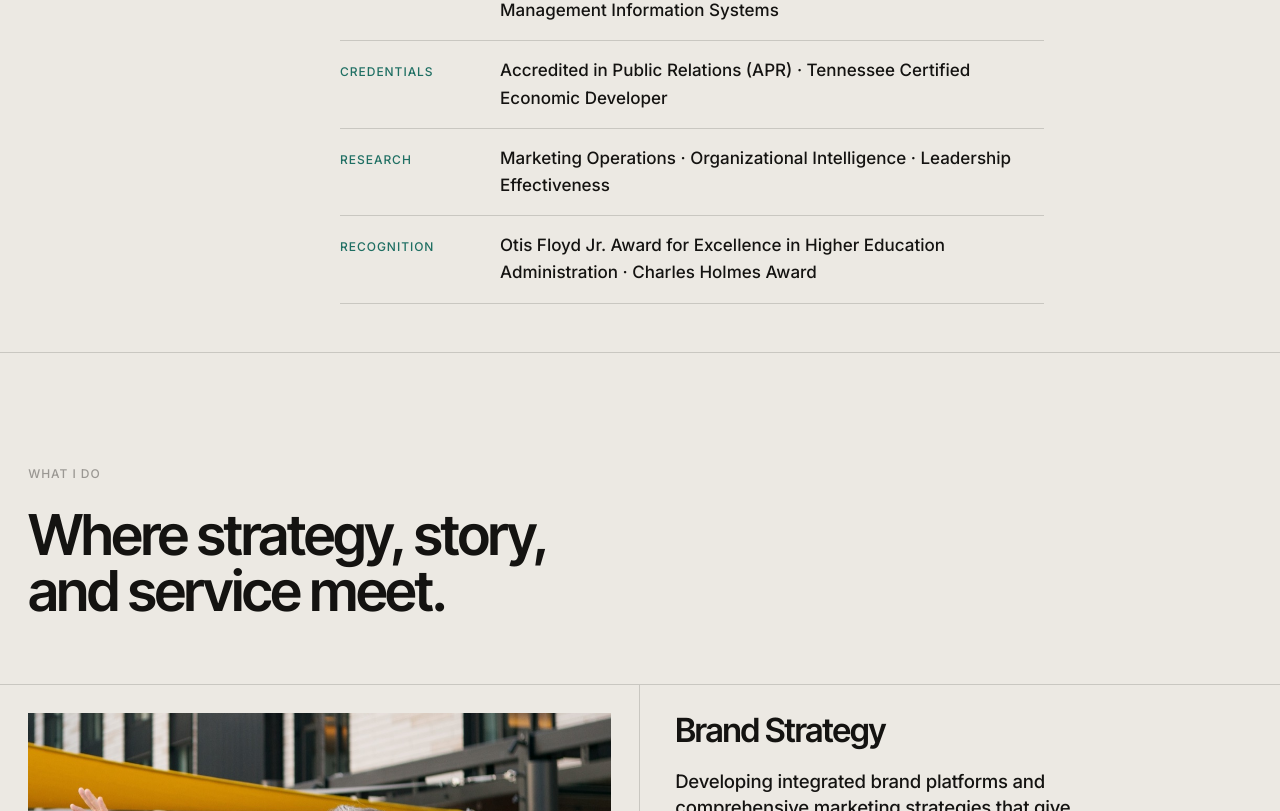
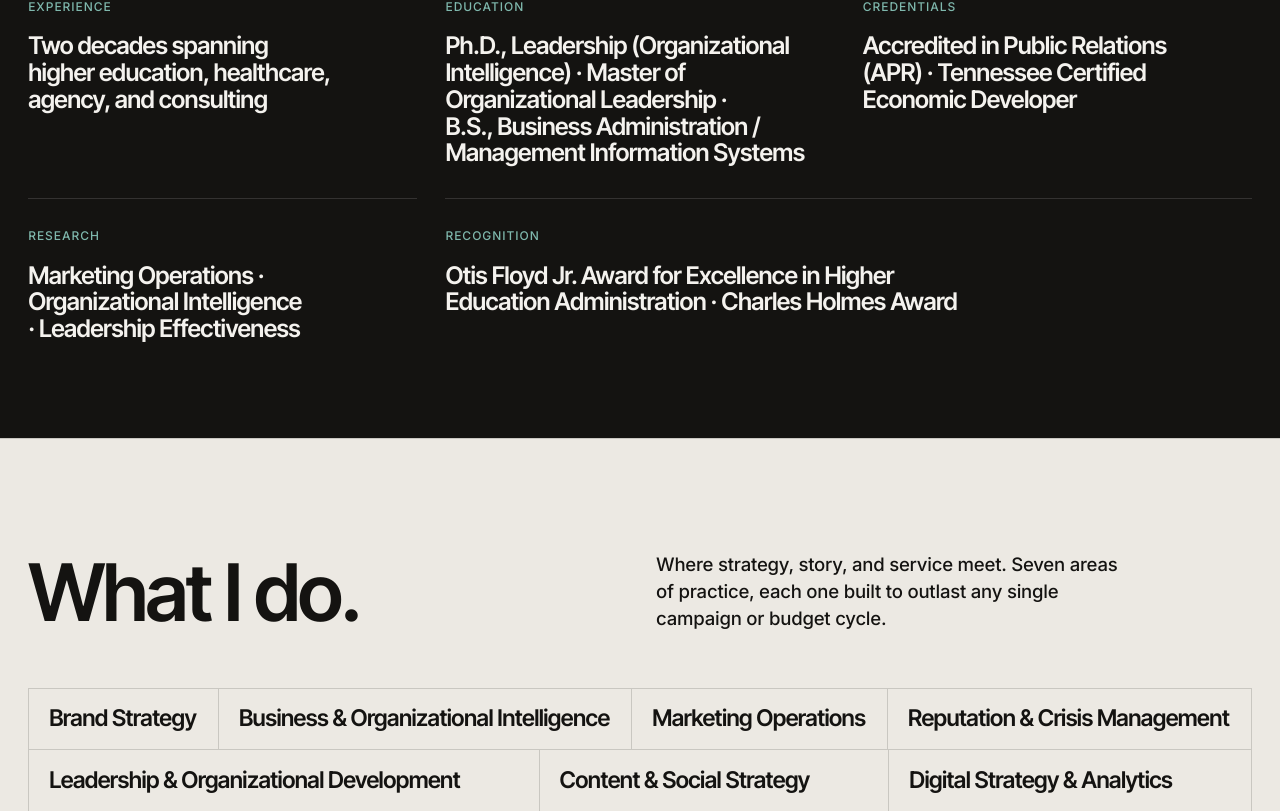
Before and after one commit to matthewgann/matthewgann.github.io, a Next.js app: page / in a window 1280 px wide. Shown: the part 2909-3720 px from the top of the page. Built offline with nearby package versions, Linux system fonts and the light colour scheme.

Commit message:
Home: At a glance as a dark statement band with scroll reveal; What I do headline with area map; Content & Social Strategy card

```diff
--- a/app/globals.css
+++ b/app/globals.css
@@ -11,6 +11,7 @@
   --line-strong: rgba(20, 19, 17, 0.32);
   --accent: #1F6F63;        /* deep teal */
   --accent-ink: #F1F7F5;
+  --accent-soft: #7FB8AD;  /* teal for small text on the dark ground */
   --dark: #141311;
   --on-dark: #F4F2EE;
   --on-dark-soft: rgba(244, 242, 238, 0.56);
@@ -609,3 +610,68 @@ a { color: inherit; }
 }
 .career-rail-item a:hover { color: var(--accent); }
 .career-row { transition: opacity 0.3s ease; }
+
+/* ── Scroll reveal ──────────────────────────────────────────── */
+.reveal .reveal-item {
+  opacity: 0;
+  transform: translate3d(0, 18px, 0);
+  transition: opacity 0.7s cubic-bezier(0.16, 1, 0.3, 1), transform 0.7s cubic-bezier(0.16, 1, 0.3, 1);
+  transition-delay: calc(var(--i, 0) * 90ms);
+}
+.reveal.is-in .reveal-item {
+  opacity: 1;
+  transform: none;
+}
+@media (prefers-reduced-motion: reduce) {
+  .reveal .reveal-item { opacity: 1; transform: none; transition: none; }
+}
+
+/* ── At a glance band ───────────────────────────────────────── */
+.glance-cell {
+  border-top: 1px solid var(--on-dark-line);
+  padding: 1.75rem 0 2rem;
+}
+@media (min-width: 768px) {
+  .glance-grid {
+    display: grid;
+    grid-template-columns: repeat(3, minmax(0, 1fr));
+    column-gap: var(--gutter);
+  }
+  .glance-cell.span-2 { grid-column: span 2; }
+}
+.glance-value {
+  font-family: var(--font-inter-tight), system-ui, sans-serif;
+  font-weight: 600;
+  letter-spacing: -0.025em;
+  line-height: 1.1;
+  font-size: clamp(1.25rem, 1.9vw, 1.7rem);
+  color: var(--on-dark);
+  text-wrap: balance;
+}
+
+/* ── What I do: area map ────────────────────────────────────── */
+.area-map {
+  display: flex;
+  flex-wrap: wrap;
+  border-top: 1px solid var(--line);
+  border-left: 1px solid var(--line);
+}
+.area-map a {
+  flex: 1 1 auto;
+  min-width: 0;
+  padding: 1.1rem 1.25rem 1.2rem;
+  border-right: 1px solid var(--line);
+  border-bottom: 1px solid var(--line);
+  font-family: var(--font-inter-tight), system-ui, sans-serif;
+  font-weight: 600;
+  letter-spacing: -0.025em;
+  line-height: 1.05;
+  font-size: clamp(1.2rem, 1.8vw, 1.6rem);
+  color: var(--ink);
+  text-decoration: none;
+  transition: background 0.25s ease, color 0.25s ease;
+}
+.area-map a:hover {
+  background: var(--accent);
+  color: var(--accent-ink);
+}
--- a/app/page.tsx
+++ b/app/page.tsx
@@ -6,6 +6,7 @@ import HomeHero from "@/components/HomeHero";
 import StackedCards from "@/components/StackedCards";
 import ImageBand from "@/components/ImageBand";
 import ContactCta from "@/components/ContactCta";
+import Reveal from "@/components/Reveal";
 import { PERSON_ID, SITE_URL, WEBSITE_ID, WRITING_LABEL, WRITING_PATH, jsonLd } from "@/lib/site";
 
 export const metadata: Metadata = {
@@ -59,6 +60,15 @@ const expertise = [
     imageAlt:
       "Matthew Gann with a group of colleagues on the lawn at the University of Denver before a campus run",
     imagePosition: "center 40%",
+  },
+  {
+    id: "content-social",
+    title: "Content & Social Strategy",
+    body:
+      "Shaping what an organization says and where it says it: editorial direction, social channels, and the storytelling that connects people to the mission.",
+    image: "/band-car.jpg",
+    imageAlt: "Matthew Gann at an automotive show",
+    imagePosition: "28% 38%",
   },
   {
     id: "digital-analytics",
@@ -164,32 +174,50 @@ export default function Home() {
         </div>
 
         {/* At a glance */}
-        <div className="hairline-t">
-          <div className="page-x py-10 md:py-12 grid md:grid-cols-12 gap-4 md:gap-6">
-            <h3 className="md:col-span-3 t-card m-0">At a glance</h3>
-            <ul className="md:col-span-8 lg:col-span-7 list-none m-0 p-0 hairline-t">
-              {glance.map(({ label, value }) => (
-                <li key={label} className="py-4 hairline-b grid grid-cols-[9rem_1fr] gap-4 items-baseline">
-                  <span className="kicker" style={{ color: "var(--accent)" }}>
+        <Reveal className="hairline-t" >
+          <div style={{ background: "var(--dark)", color: "var(--on-dark)" }}>
+            <div className="page-x pt-14 pb-6 md:pt-20 md:pb-10">
+              <h3 className="t-headline reveal-item" style={{ color: "var(--on-dark)", ["--i" as string]: 0 }}>
+                At a glance.
+              </h3>
+            </div>
+            <dl className="page-x glance-grid m-0 pb-10 md:pb-16">
+              {glance.map(({ label, value }, i) => (
+                <div
+                  key={label}
+                  className={`glance-cell reveal-item${i === 0 || i === glance.length - 1 ? " span-2" : ""}`}
+                  style={{ ["--i" as string]: i + 1 }}
+                >
+                  <dt className="kicker mb-4" style={{ color: "var(--accent-soft)" }}>
                     {label}
-                  </span>
-                  <span className="t-body font-medium">{value}</span>
-                </li>
+                  </dt>
+                  <dd className="m-0 glance-value">{value}</dd>
+                </div>
               ))}
-            </ul>
+            </dl>
           </div>
-        </div>
+        </Reveal>
       </section>
 
       {/* ── Expertise, stacked ────────────────────────────────── */}
       <section id="work" aria-labelledby="work-heading">
-        <div className="page-x pt-20 pb-12 md:pt-28 md:pb-16">
-          <span className="kicker block mb-6" style={{ color: "var(--ink-faint)" }}>
-            What I do
-          </span>
-          <h2 id="work-heading" className="t-headline max-w-[16ch]">
-            Where strategy, story, and service meet.
+        <div className="page-x pt-20 pb-10 md:pt-28 md:pb-14 grid md:grid-cols-12 gap-8 items-end">
+          <h2 id="work-heading" className="md:col-span-5 t-display m-0">
+            What I do.
           </h2>
+          <p className="md:col-span-6 md:col-start-7 t-lead m-0 max-w-[40ch]">
+            Where strategy, story, and service meet. Seven areas of practice, each one built to
+            outlast any single campaign or budget cycle.
+          </p>
+        </div>
+        <div className="page-x pb-14 md:pb-20">
+          <nav className="area-map" aria-label="Areas of practice">
+            {expertise.map((item) => (
+              <a key={item.id} href={`#${item.id}`}>
+                {item.title}
+              </a>
+            ))}
+          </nav>
         </div>
         <StackedCards items={expertise} headingLevel="h3" />
       </section>
--- /dev/null
+++ b/components/Reveal.tsx
@@ -0,0 +1,35 @@
+"use client";
+
+import { useEffect, useRef } from "react";
+
+/**
+ * Adds `is-in` to the wrapper once it enters the viewport. Children with the
+ * `reveal-item` class rise and fade in, staggered by their --i index.
+ */
+export default function Reveal({ children, className = "" }: { children: React.ReactNode; className?: string }) {
+  const ref = useRef<HTMLDivElement>(null);
+  useEffect(() => {
+    const el = ref.current;
+    if (!el) return;
+    if (window.matchMedia("(prefers-reduced-motion: reduce)").matches) {
+      el.classList.add("is-in");
+      return;
+    }
+    const io = new IntersectionObserver(
+      (entries) => {
+        if (entries.some((e) => e.isIntersecting)) {
+          el.classList.add("is-in");
+          io.disconnect();
+        }
+      },
+      { threshold: 0.18 },
+    );
+    io.observe(el);
+    return () => io.disconnect();
+  }, []);
+  return (
+    <div ref={ref} className={`reveal ${className}`}>
+      {children}
+    </div>
+  );
+}
```
